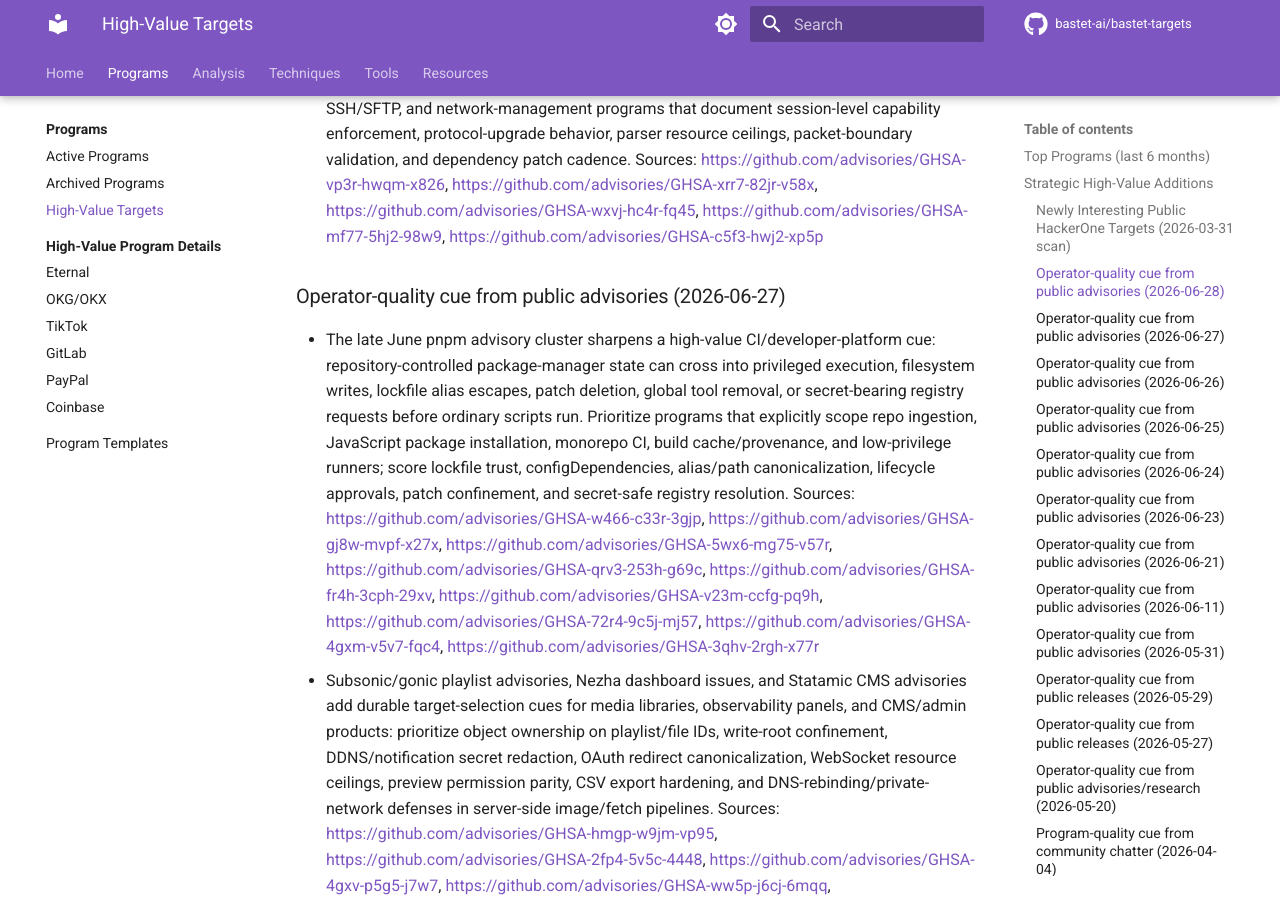
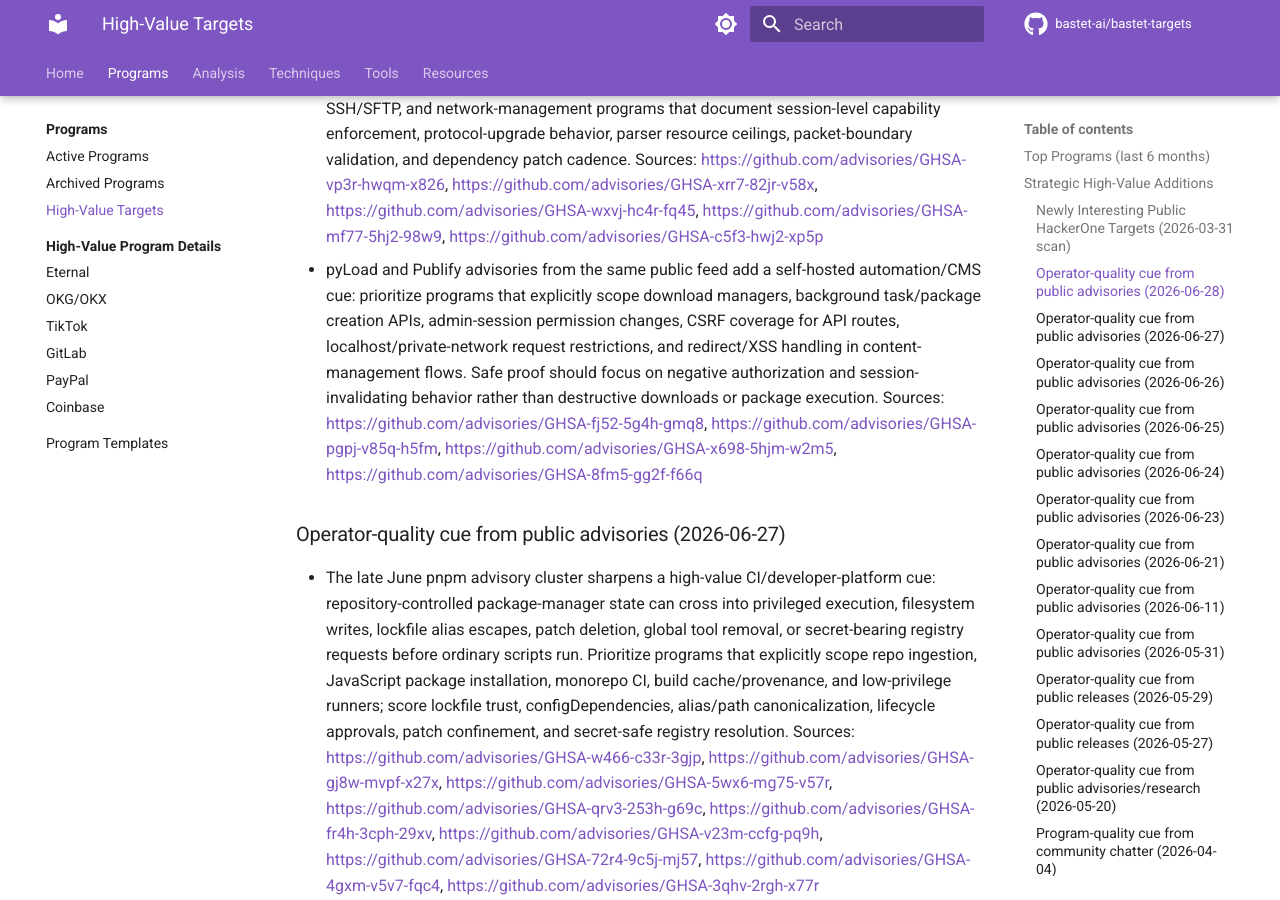
Before and after one commit to bastet-ai/bastet-targets, an MkDocs documentation site: the page built from docs/programs/high-value.md, in a window 1280 px wide and 900 px high, scrolled down 1721 px. Built offline with MkDocs 1.6.1 and Material for MkDocs 9.7.7, drawn with Linux system fonts in a browser that asks for light colours; comment, search, counter and statistics services are not loaded.

Commit message:
Add June 28 automation and CMS advisory signals

```diff
--- a/docs/programs/high-value.md
+++ b/docs/programs/high-value.md
@@ -35,6 +35,7 @@
 
 - The June 28 public advisory batch adds a sharper runner/agent/control-plane target cue: Gitea `act_runner` Docker option handling, Flowise Custom MCP stdio environment filtering, DocsGPT/MLflow/SkyPilot AI-data control-plane issues, and GLPI/MyBB/WordPress file-manager authorization problems all reinforce that high-value programs should explicitly scope self-hosted CI runners, MCP/tool environment construction, cloud/model execution boundaries, support portals, limited-admin role assignment, and authenticated file actions. Prioritize programs with safe non-invasive proof guidance for container privilege boundaries, secret/env allowlists, tenant/role field ceilings, and per-session authorization. Sources: https://github.com/advisories/GHSA-8qf9-pc52-j7cm, https://github.com/advisories/GHSA-rqqr-m697-6jq3, https://github.com/advisories/GHSA-v4h4-747p-qjgx, https://github.com/advisories/GHSA-wfp4-8wh2-c48v, https://github.com/advisories/GHSA-mh3f-459p-p84f, https://github.com/advisories/GHSA-8cgc-j54m-4q3w, https://github.com/advisories/GHSA-cvxv-xfvj-jmc4, https://github.com/advisories/GHSA-hhrc-vf2p-x5h3
 - RustDesk, nghttpx, Nmap, and libssh2 advisories from the same batch add a network/control-plane quality signal: favor remote-support, proxy/API-gateway, scanner, SSH/SFTP, and network-management programs that document session-level capability enforcement, protocol-upgrade behavior, parser resource ceilings, packet-boundary validation, and dependency patch cadence. Sources: https://github.com/advisories/GHSA-vp3r-hwqm-x826, https://github.com/advisories/GHSA-xrr7-82jr-v58x, https://github.com/advisories/GHSA-wxvj-hc4r-fq45, https://github.com/advisories/GHSA-mf77-5hj2-98w9, https://github.com/advisories/GHSA-c5f3-hwj2-xp5p
+- pyLoad and Publify advisories from the same public feed add a self-hosted automation/CMS cue: prioritize programs that explicitly scope download managers, background task/package creation APIs, admin-session permission changes, CSRF coverage for API routes, localhost/private-network request restrictions, and redirect/XSS handling in content-management flows. Safe proof should focus on negative authorization and session-invalidating behavior rather than destructive downloads or package execution. Sources: https://github.com/advisories/GHSA-fj52-5g4h-gmq8, https://github.com/advisories/GHSA-pgpj-v85q-h5fm, https://github.com/advisories/GHSA-x698-5hjm-w2m5, https://github.com/advisories/GHSA-8fm5-gg2f-f66q
 
 ### Operator-quality cue from public advisories (2026-06-27)
 
```
